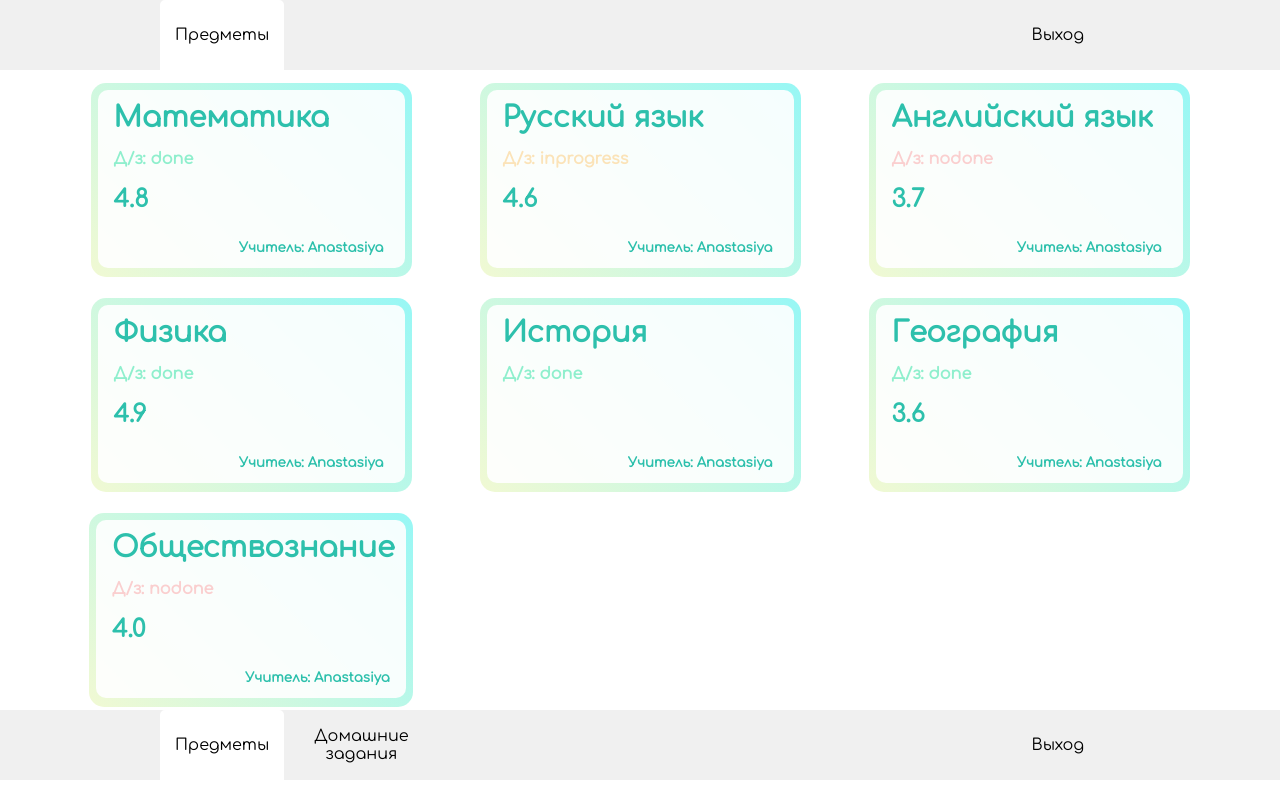
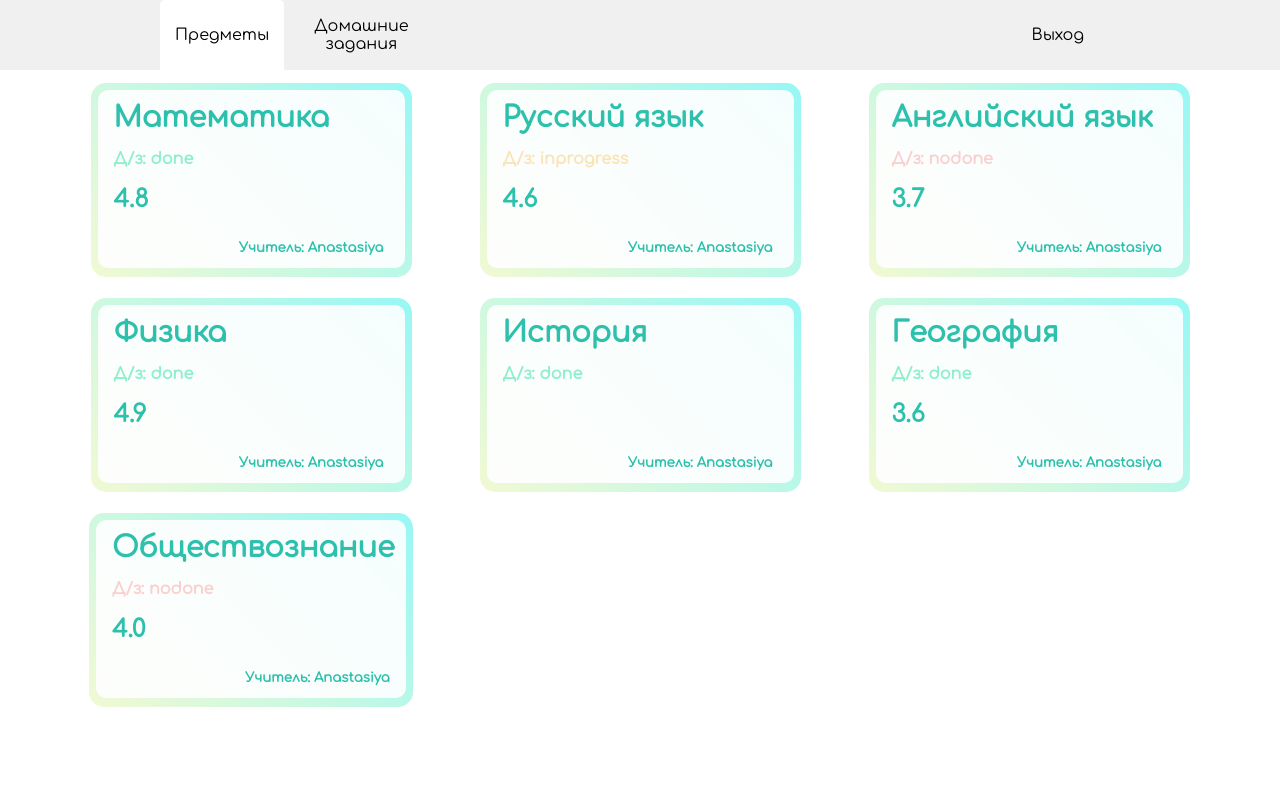
Before and after one commit to vladmv96/study-journal, a React (Create React App) app: page / in a window 1280 px wide. Shown: the top 791 px of the page. Built offline with nearby package versions, Linux system fonts and the light colour scheme.

Commit message:
HomeworkPAge css

```diff
--- a/src/components/App.js
+++ b/src/components/App.js
@@ -6,7 +6,7 @@ import StudentMainPage from './student/StudentMainPage';
 function App() {
   return (
     <div className='App'>
-      <TeacherMainPage />
+      {/* <TeacherMainPage /> */}
       <StudentMainPage />
     </div>
   );
--- a/src/components/student/HomeworksPage.js
+++ b/src/components/student/HomeworksPage.js
@@ -4,7 +4,10 @@ function HomeworksPage() {
 
     return (
         <div className='homeworksPage'>
-            <h2>Домашние задания</h2>
+            <div className='homeworkPageContainer'>
+                <h2>Домашние задания</h2>
+            </div>
+
         </div>
     );
 }
--- a/src/styles/SubjectCard.css
+++ b/src/styles/SubjectCard.css
@@ -35,7 +35,7 @@
 }
 
 .subjectCard:hover {
-    filter: opacity(0.9);
+    background-color:rgba(255, 255, 255, 0.7);
 }
 
 .subjectCard:active {
```
Also changed, not shown: src/styles/HomeworksPage.css (added).
